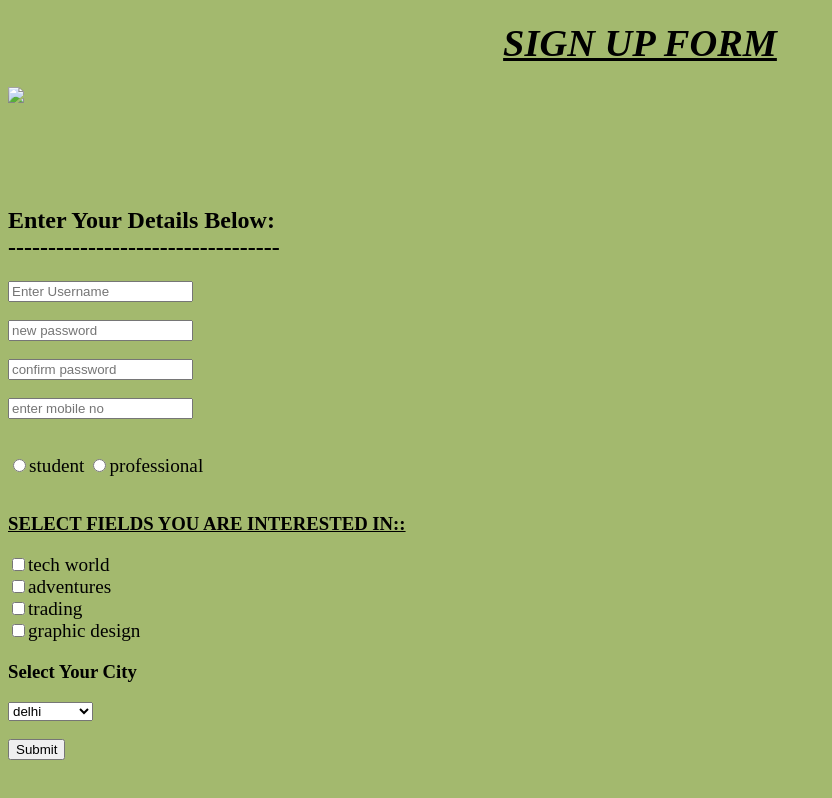
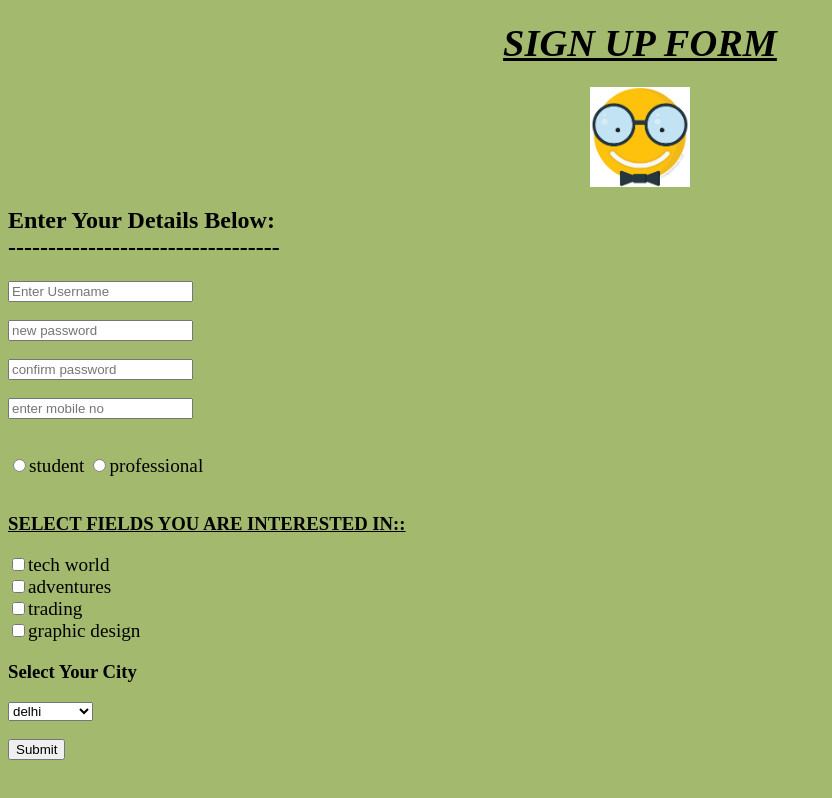
Before and after one commit to haseebshaik02/the-fantasy-world, a plain HTML site: page form.html in a window 1280 px wide. Shown: the whole page, without its empty margins (0-832 px from the left). Drawn offline with Linux system fonts and the light colour scheme; the site is published under a folder, as on GitHub Pages, so addresses that start at the root find nothing.

Commit message:
Update form.html

```diff
--- a/form.html
+++ b/form.html
@@ -14,7 +14,7 @@
 </head>
 <body style="background-color:rgb(163, 185, 110)">
     <h1 style="text-align:center"><i><u><BIG>SIGN UP FORM</BIG></u></i></h1>
-    <img class="em" src="/em2.png"height="100">
+    <img class="em" src="em2.png"height="100">
     <h2>Enter Your Details Below:<br>----------------------------------</h2>
     <form >
         <input type="text" placeholder="Enter Username" ><br><br>
```
